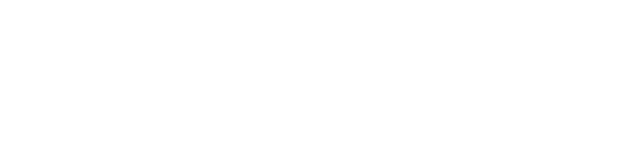
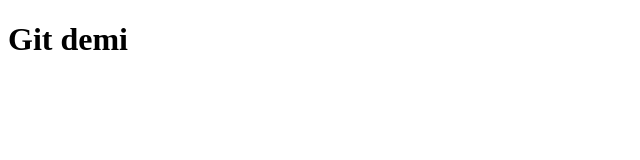
Before and after one commit to dpdahal/bca-2025, a plain HTML site: page index.html in a window 1280 px wide. Shown: the whole page, without its empty margins (0-640 px from the left). Drawn offline with Linux system fonts and the light colour scheme.

Commit message:
code add

```diff
--- a/index.html
+++ b/index.html
@@ -6,6 +6,7 @@
     <title>Document</title>
 </head>
 <body>
+    <h1>Git demi</h1>
 
 </body>
 </html>
```
